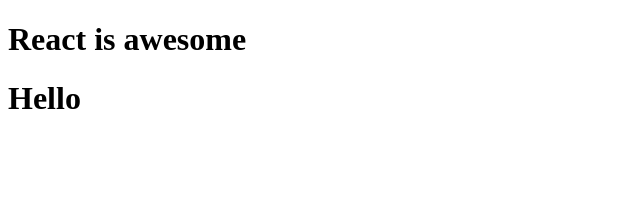
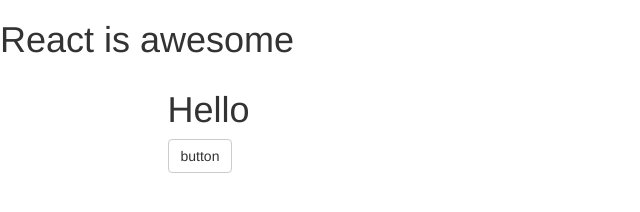
Before and after one commit to anismomin/react, a React app: page / in a window 1280 px wide. Shown: the whole page, without its empty margins (0-640 px from the left). Built offline with nearby package versions, Linux system fonts and the light colour scheme.

Commit message:
added bootstrap and className not class

```diff
--- a/src/app/main.js
+++ b/src/app/main.js
@@ -4,8 +4,13 @@
 class App extends React.Component {
 	render() {
 		return (
-			<div>
-				<h1>Hello</h1>
+			<div className="container">
+				<div className="row">
+					<div className="col-sm-10 col-sm-offset-1">
+						<h1>Hello</h1>
+						<button type="button" className="btn btn-default">button</button>
+					</div>
+				</div>
 			</div>
 		);
 	}
--- a/src/index.html
+++ b/src/index.html
@@ -3,6 +3,8 @@
 <head>
     <meta charset="UTF-8">
     <title>Getting Started with React</title>
+    <!-- Latest compiled and minified CSS -->
+<link rel="stylesheet" href="https://maxcdn.bootstrapcdn.com/bootstrap/3.3.7/css/bootstrap.min.css" integrity="sha384-BVYiiSIFeK1dGmJRAkycuHAHRg32OmUcww7on3RYdg4Va+PmSTsz/K68vbdEjh4u" crossorigin="anonymous">
 </head>
 <body>
 
```
